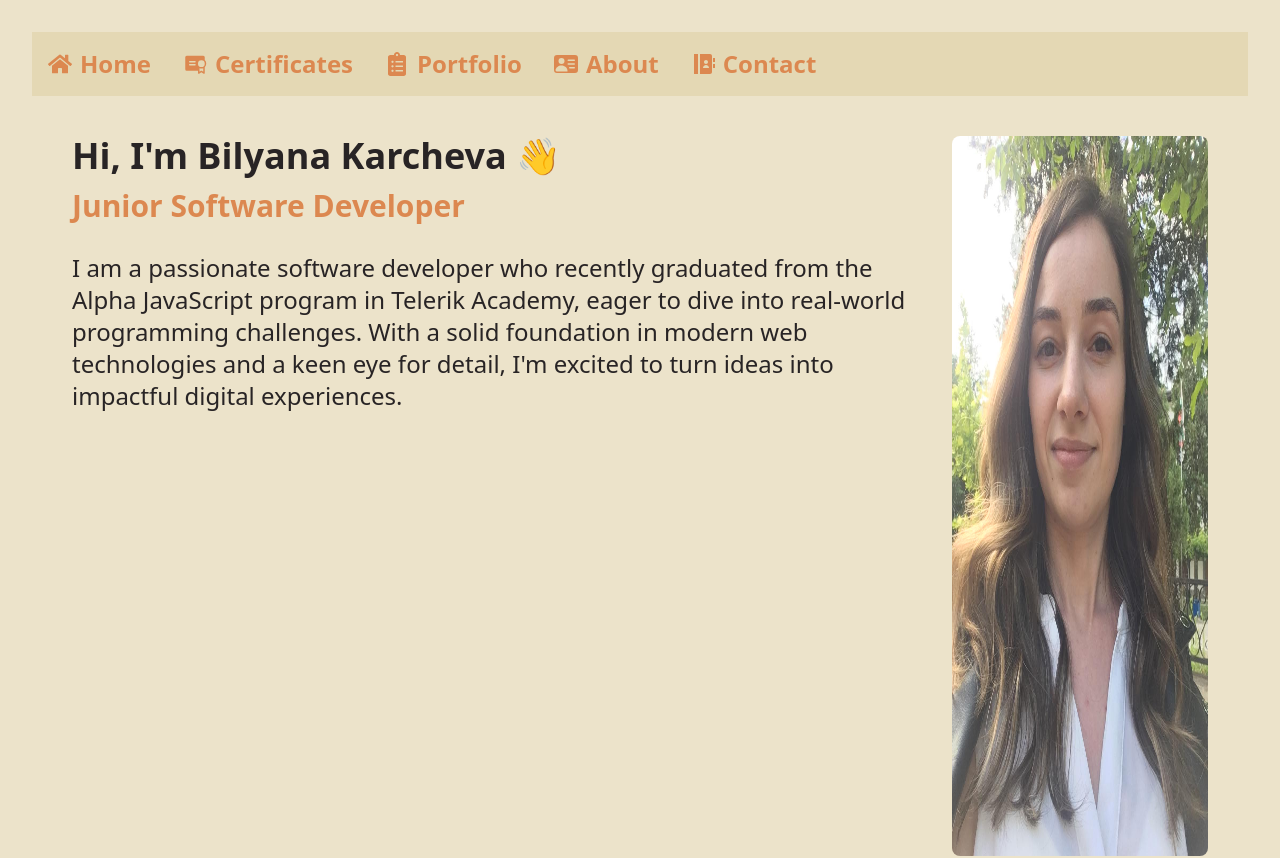
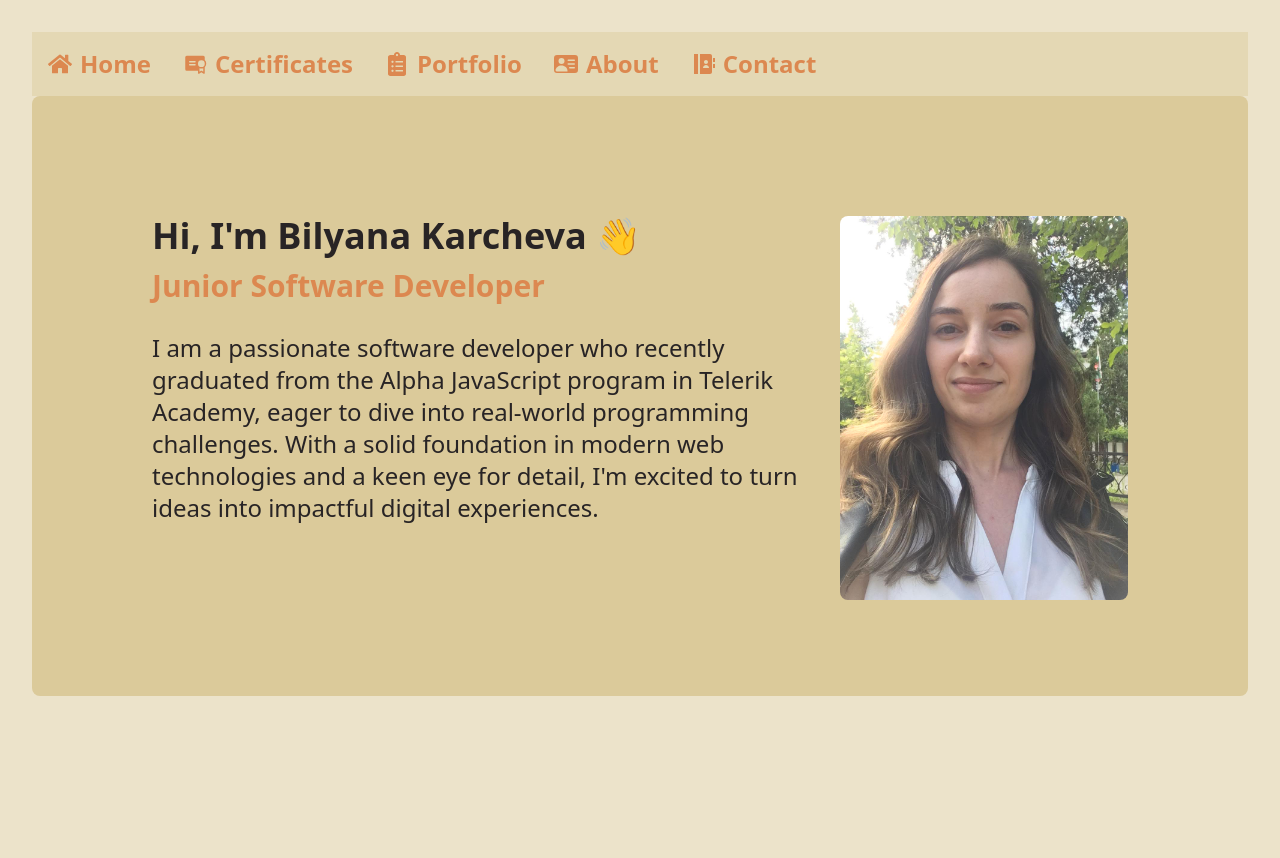
Before and after one commit to bilyanakarcheva/my-portfolio, a React (Vite) app: page / in a window 1280 px wide. Shown: the top 858 px of the page. Built offline with nearby package versions, Linux system fonts and the light colour scheme.

Commit message:
Add container for the info on the Home page

```diff
--- a/src/views/Home/Home.tsx
+++ b/src/views/Home/Home.tsx
@@ -1,15 +1,17 @@
 import photo from '../../assets/photo_Bilyana.jpg';
 function Home() {
   return (
-    <div className="flex flex-row justify-between p-10 gap-6">
-      <div className="flex flex-col items-start gap-3 h-full">
+    <div className="bg-base-300 w-full h-3/4 rounded-lg p-20">
+    <div className="flex flex-row justify-between p-10 gap-10 h-full">
+      <div className="flex flex-col items-start gap-3">
         <h1 className="text-4xl text-left font-bold">Hi, I'm Bilyana Karcheva 👋</h1>
         <h2 className="text-3xl text-left text-accent font-bold">Junior Software Developer</h2>
         <p className="text-2xl text-left mt-4">I am a passionate software developer who recently graduated from the Alpha JavaScript program in Telerik Academy, eager to dive into real-world programming challenges. With a solid foundation in modern web technologies and a keen eye for detail, I'm excited to turn ideas into impactful digital experiences.</p>
       </div>
-      <img className="w-64 rounded-lg " src={photo} alt="photo">
+      <img className="h-96 w-72 rounded-lg " src={photo} alt="photo">
       </img>
     </div>
+  </div>
   );
 }
 
```
